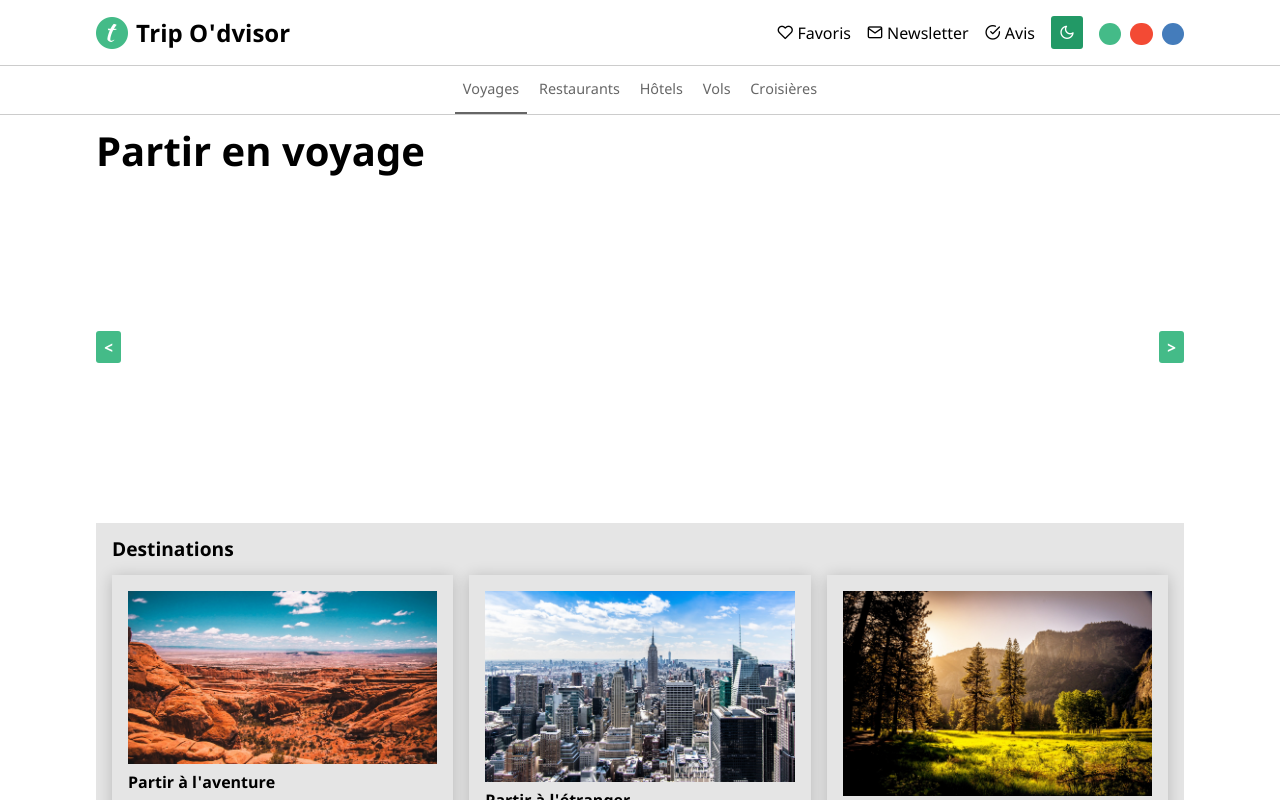
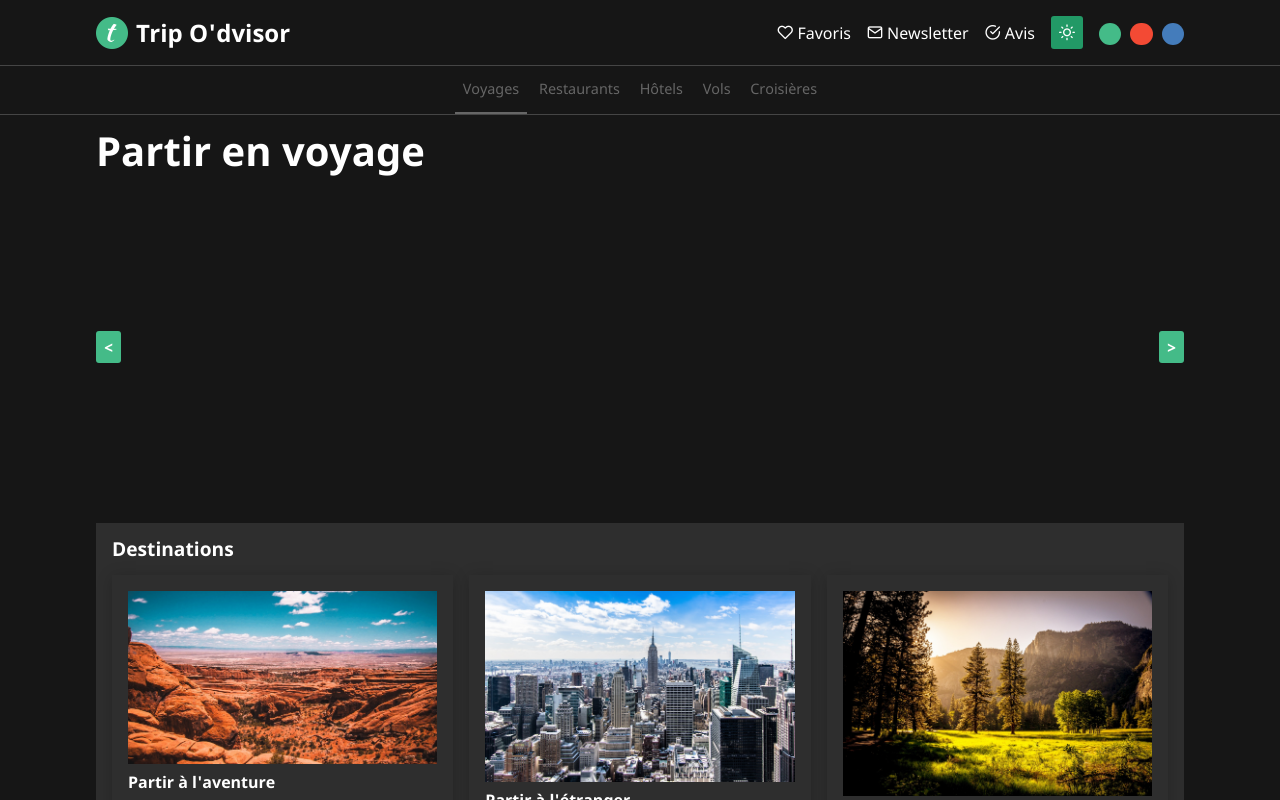
Before and after one commit to Fabrice-LE-CORRE/CP5-tripOdvisor, a plain HTML site: page index.html in a window 1280 px wide. Both pictures are taken after a click on the button 1066 px from the left and 32 px from the top of the page. Shown: the top 800 px of the page. Drawn offline with Linux system fonts and the light colour scheme.

Commit message:
feat(theme): dark toggler

```diff
--- a/index.html
+++ b/index.html
@@ -237,6 +237,7 @@
   -->
   <script src="js/message.js"></script>
   <script src="js/newsletter.js"></script>
+  <script src="js/theme.js"></script>
   <!--
     à partir de là `newsletter` existe…
     je peux l'utiliser dans main.js
--- a/js/main.js
+++ b/js/main.js
@@ -7,4 +7,7 @@ window.addEventListener('DOMContentLoaded', function () {
   // une fois qu'on est prêt,
   // on lance le script pour gérer la newsletter
   newsletter.init();
+
+  // Switch theme
+  document.getElementById('theme-switch').addEventListener('click', theme.toggleDark);
 });
--- /dev/null
+++ b/js/theme.js
@@ -0,0 +1,5 @@
+const theme = {
+  toggleDark() {
+    document.querySelector('html').classList.toggle('theme-dark');
+  }
+};
```
